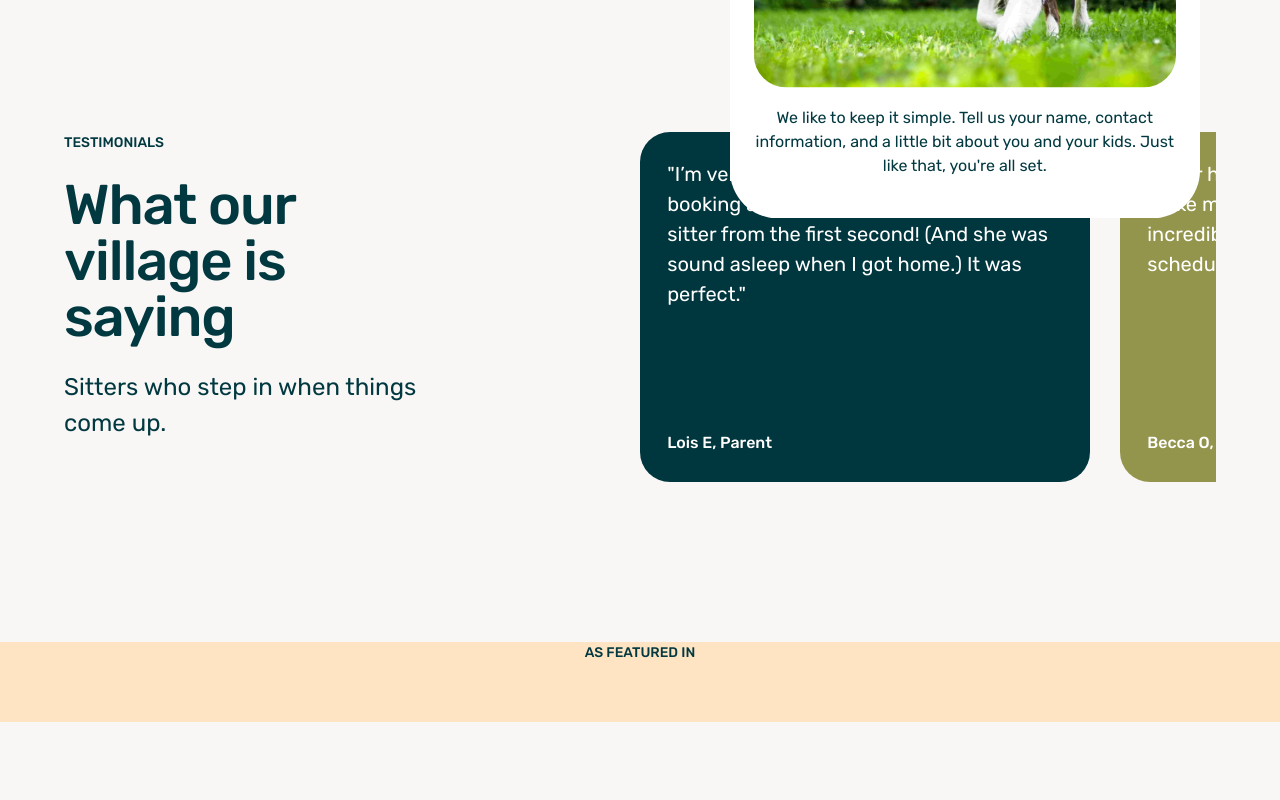
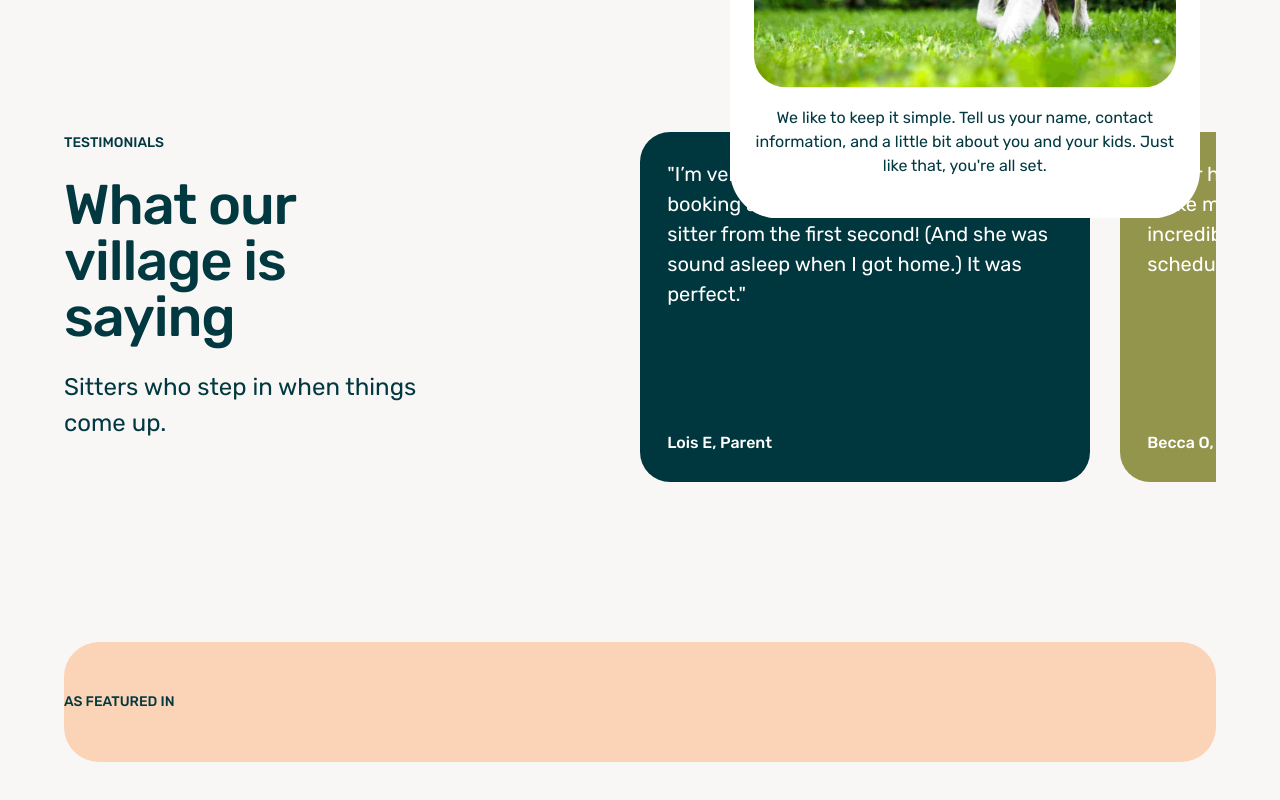
Before and after one commit to samsonc89/otter-replica, a React (Vite) app: page / in a window 1280 px wide. Shown: the part 1609-2409 px from the top of the page. Built offline with nearby package versions, Linux system fonts and the light colour scheme.

Commit message:
Set background color

```diff
--- a/src/components/Feature/feature.css
+++ b/src/components/Feature/feature.css
@@ -1,4 +1,4 @@
-.feature-wrapper {
+.feature-section {
   width: 90%;
 
   justify-content: center;
@@ -8,6 +8,15 @@
 
 .features {
   width: 100%;
-  height: 10vh;
-  background-color: bisque;
+  background-color: var(--accent-color);
+  display: flex;
+  align-items: center;
+  height: 15vh;
+  border-radius: 35px;
 }
+
+@media screen and (max-width: 768px) {
+}
+
+@media screen and (max-width: 480px) {
+}
```
